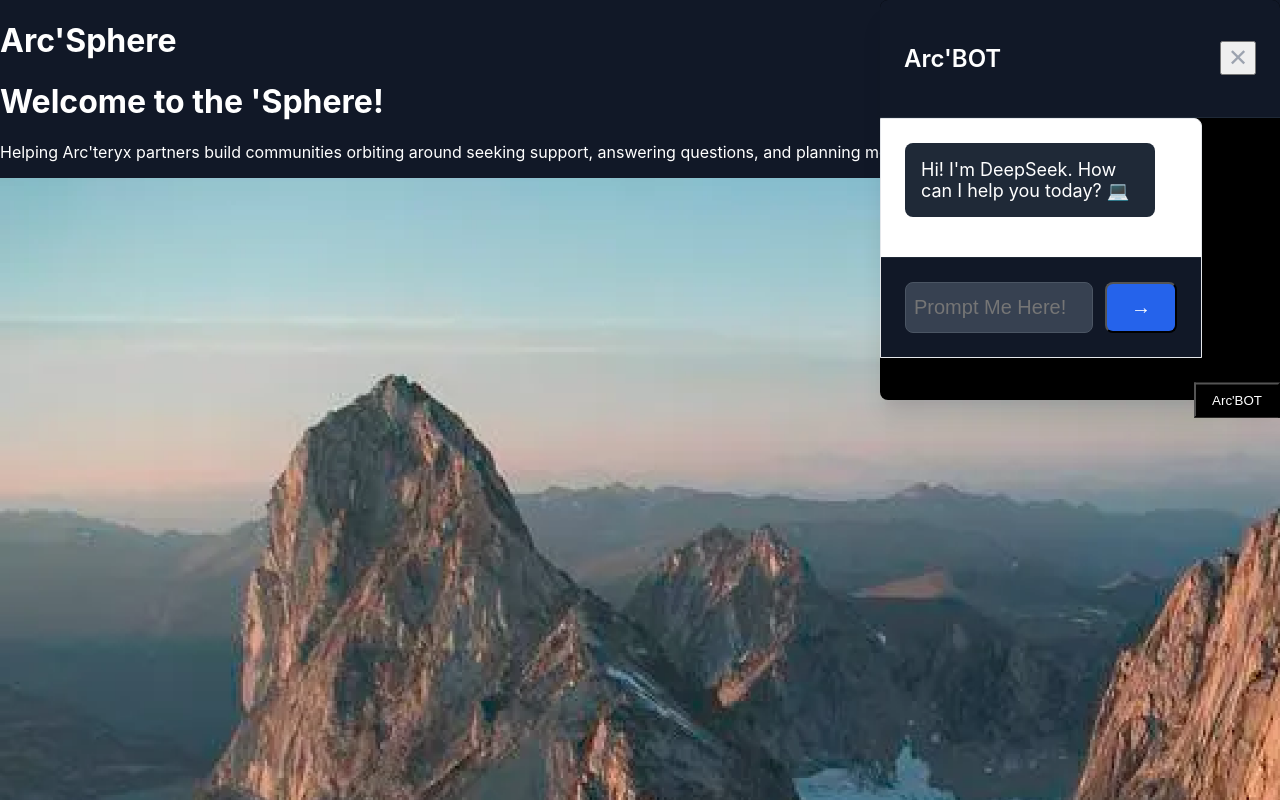
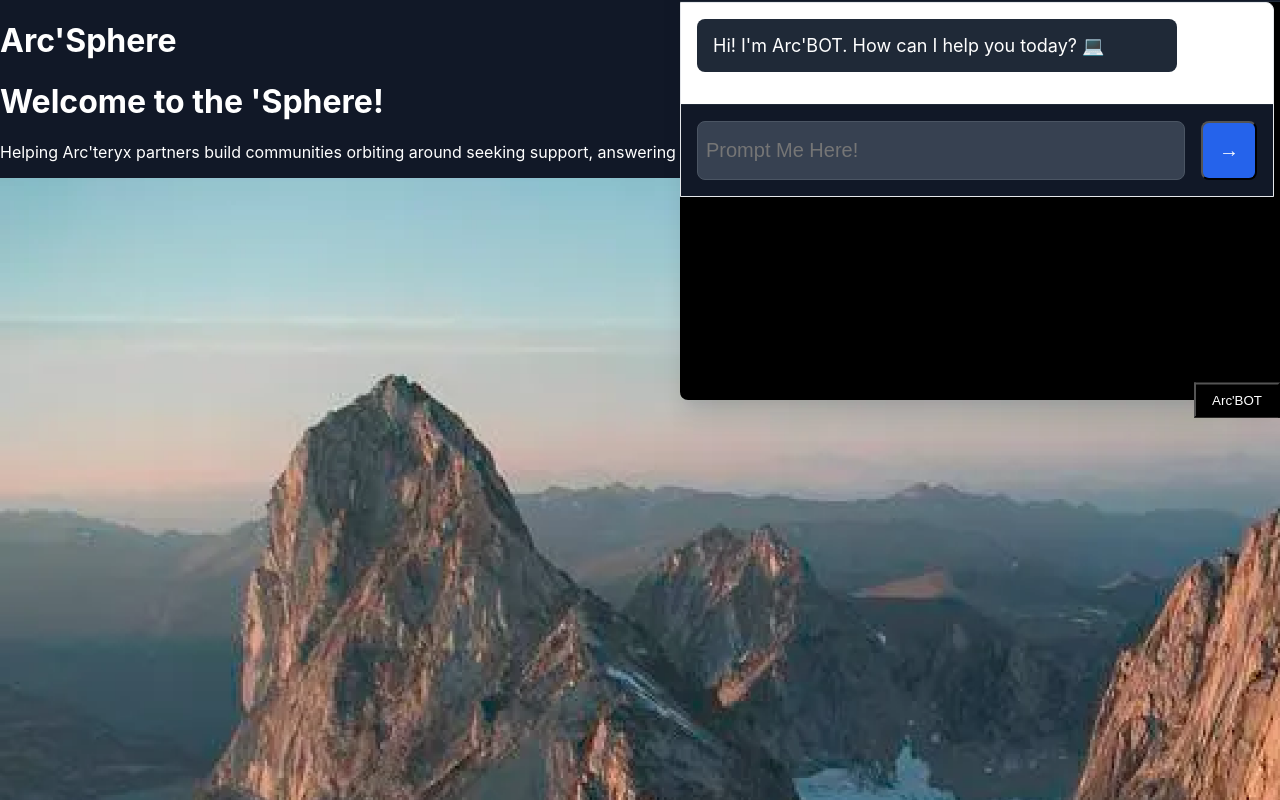
Before and after one commit to jjcyz/arcsphere, a React (Vite) app: page / in a window 1280 px wide. Both pictures are taken after a click on the button "Arc'BOT". Shown: the top 800 px of the page. Built offline with nearby package versions, Linux system fonts and the light colour scheme.

Commit message:
Chatbox Popout

```diff
--- a/src/App.css
+++ b/src/App.css
@@ -27,7 +27,7 @@
 }
 
 .sidepane_open {
-	width: 20rem;
+	width: 37rem;
 	box-shadow: 0 10px 15px -3px rgba(0, 0, 0, 0.1), 0 4px 6px -2px rgba(0, 0, 0, 0.05);
 	transition: transform 0.3s ease-in-out;
 	background-color: white;
@@ -37,7 +37,7 @@
 }
 
 .sidepane_closed {
-	width: 20rem;
+	width: 37rem;
 	box-shadow: 0 10px 15px -3px rgba(0, 0, 0, 0.1), 0 4px 6px -2px rgba(0, 0, 0, 0.05);
 	transition: transform 0.3s ease-in-out;
 	background-color: white;
--- a/src/components/ChatbotWindow.css
+++ b/src/components/ChatbotWindow.css
@@ -4,15 +4,16 @@
 .chatbot-container {
   position: fixed;
   right: 0rem; /* right-4 */
-  bottom: 0%; /* bottom-20 */
-  width: 400px; /* w-[500px] */
-  height: 400px; /* h-[700px] */
+  bottom: 20%; /* bottom-20 */
+  width: 600px; /* w-[500px] */
+  height: 500px; /* h-[700px] */
   background-color: black; /* bg-black */
   border-radius: 0.5rem; /* rounded-lg */
   box-shadow: 0 20px 25px -5px rgba(0, 0, 0, 0.1), 0 10px 10px -5px rgba(0, 0, 0, 0.04); /* shadow-xl */
   display: flex; /* flex */
   flex-direction: column; /* flex-col */
-  overflow: hidden; /* overflow-hidden */
+  /* overflow: hidden;  */
+	overflow-y: scroll;
 }
 
 /* Header */
@@ -20,7 +21,7 @@
   display: flex; /* flex */
   justify-content: space-between; /* justify-between */
   align-items: center; /* items-center */
-  padding: 1.5rem; /* p-6 */
+  padding: 1rem; /* p-6 */
   background-color: #111827; /* bg-gray-900 */
   border-bottom: 1px solid #1f2937; /* border-b border-gray-800 */
 }
@@ -44,7 +45,7 @@
 .messages-container {
   flex: 1; /* flex-1 */
   overflow-y: auto; /* overflow-y-auto */
-  padding: 1.5rem; /* p-6 */
+  padding: 1rem; /* p-6 */
 }
 
 /* Message styles */
@@ -86,7 +87,7 @@
 .loading-container {
   display: flex; /* flex */
   align-items: center; /* items-center */
-  gap: 0.75rem; /* space-x-3 */
+  gap: 0.5rem; /* space-x-3 */
 }
 
 .spinner {
@@ -113,21 +114,21 @@
 
 /* Form */
 .chatbot-form {
-  padding: 1.5rem; /* p-6 */
+  padding: 1rem; /* p-6 */
   background-color: #111827; /* bg-gray-900 */
   border-top: 1px solid #1f2937; /* border-t border-gray-800 */
 }
 
 .form-container {
   display: flex; /* flex */
-  gap: 0.75rem; /* space-x-3 */
+  gap: 1rem; /* space-x-3 */
 }
 
 .chat-input {
   flex: 1; /* flex-1 */
   padding-left: 1.5rem; /* px-6 */
   padding-right: 1.5rem;
-  padding-top: 0.75rem; /* py-3 */
+  padding-top: rem; /* py-3 */
   padding-bottom: 0.75rem;
   background-color: #1f2937; /* bg-gray-800 */
   color: white; /* text-white */
@@ -142,10 +143,10 @@
 }
 
 .submit-button {
-  padding-left: 1.5rem; /* px-6 */
-  padding-right: 1.5rem;
-  padding-top: 0.75rem; /* py-3 */
-  padding-bottom: 0.75rem;
+  padding-left: 1rem; /* px-6 */
+  padding-right: 1rem;
+  padding-top: 1rem; /* py-3 */
+  padding-bottom: 1rem;
   border-radius: 0.5rem; /* rounded-lg */
   color: white; /* text-white */
   font-size: 1.25rem; /* text-xl */
--- a/src/components/ChatbotWindow.jsx
+++ b/src/components/ChatbotWindow.jsx
@@ -4,7 +4,7 @@ import './ChatbotWindow.css';
 
 export default function ChatbotWindow({ isOpen, onClose }) {
   const [messages, setMessages] = useState([
-    { role: 'ai', content: "Hi! I'm DeepSeek. How can I help you today? 💻" }
+    { role: 'ai', content: "Hi! I'm Arc'BOT. How can I help you today? 💻" }
   ])
   const [input, setInput] = useState('')
   const [isLoading, setIsLoading] = useState(false)
```
